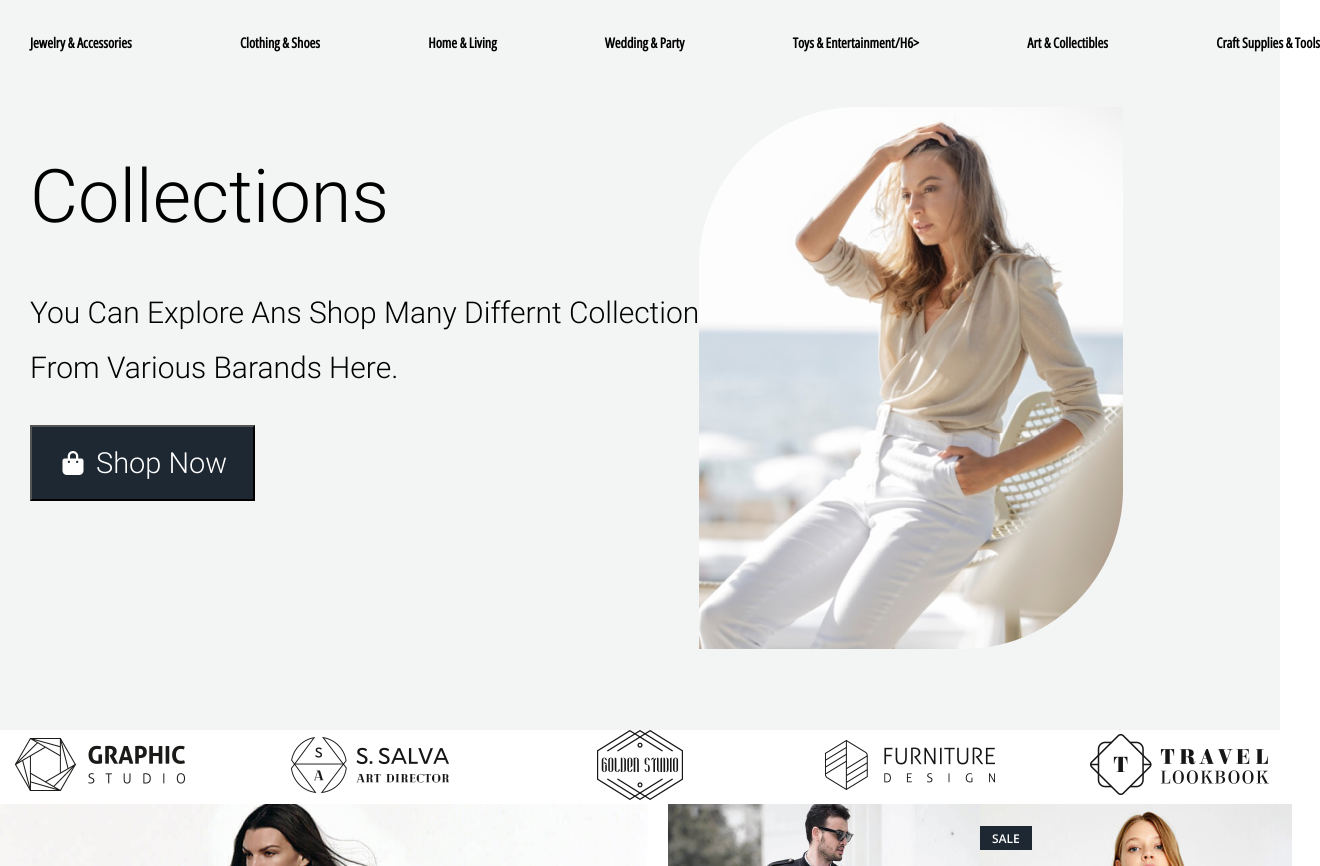
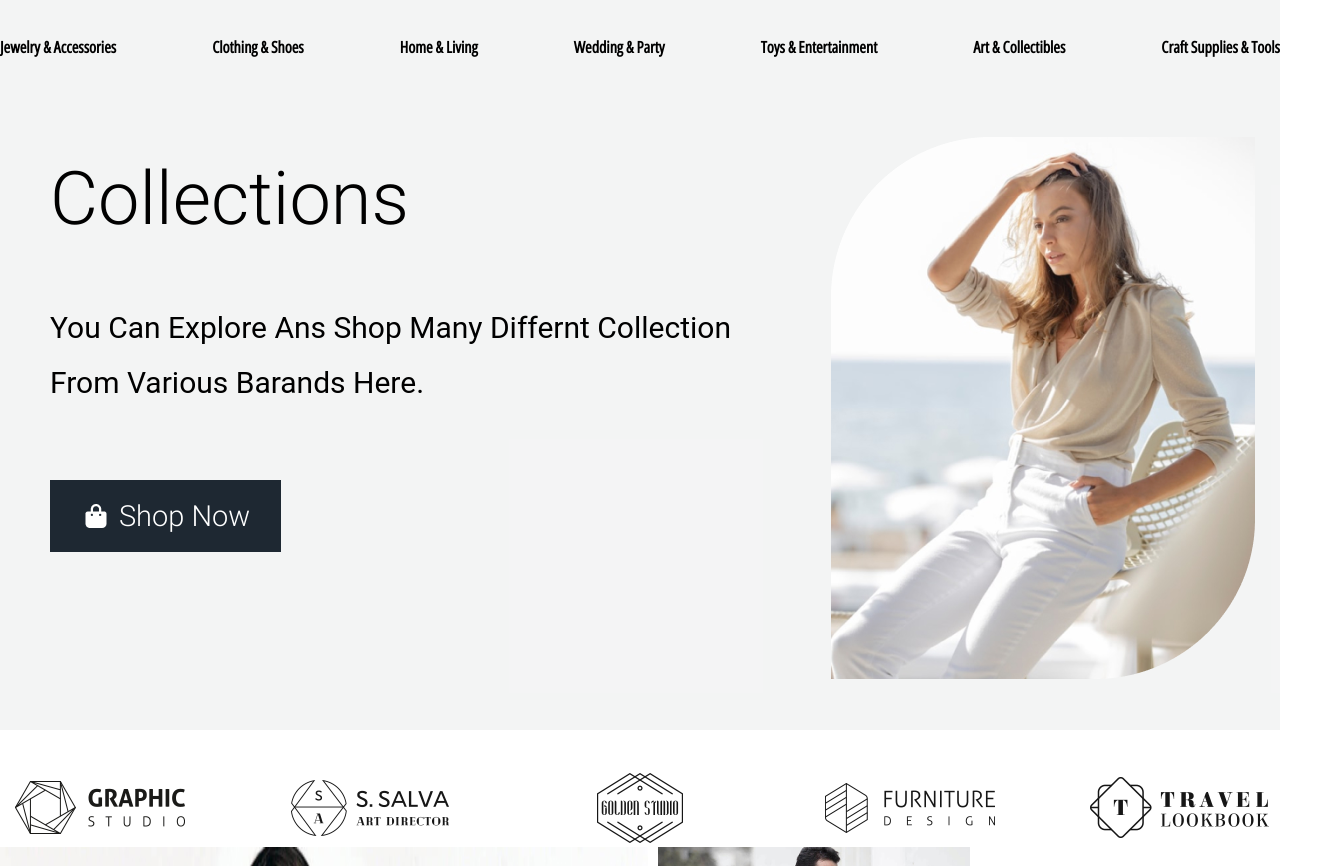
Before and after one commit to giobashvili1/sacavi87, a plain HTML site: page Landing Page/index.html in a window 1280 px wide. Shown: the part 70-936 px from the top of the page, 1320 px wide, since content can reach past the window. Drawn offline with Linux system fonts and the light colour scheme.

Commit message:
Add files via upload

```diff
--- a/Landing Page/index.html
+++ b/Landing Page/index.html
@@ -37,55 +37,60 @@
           <h6>Clothing & Shoes</h6>
           <h6>Home & Living</h6>
           <h6>Wedding & Party</h6>
-            <h6>Toys & Entertainment/h6>
+          <h6>Toys & Entertainment</h6>
           <h6>Art & Collectibles</h6>
           <h6>Craft Supplies & Tools</h6>
       </div>
       <div class="collections">
-            <div>
-                <h2>Collections</h2>
+        <div class="col">
+          <h3>Collections</h3>
           <p>you can explore ans shop many differnt collection <br>
             from various barands here.</p>
-                <button class="btn-shop">
+            <button class="col-btn">
               <img src="./img/white-bag.png" alt="">
               Shop Now
             </button>
           </div>
+            <div class="col-girl">
+              <img class="col-girl" src="./img/19.png" alt="">
+            </div>
+         </div>
+       <div class="menu2">
         <div>
-                <img class="girl" src="./img/19.png" alt="">
+           <img src="./img/05.png" alt="">
+        </div>
+        <div>
+          <img src="./img/01.png" alt="">
+        </div>
+        <div>
+          <img src="./img/03.png" alt="">
+        </div>
+        <div>
+          <img src="./img/02.png" alt="">
+        </div>
+        <div>
+          <img src="./img/04.png" alt="">
+        </div>
+       </div>
+       <div class="row">
+       <div class="cards">
+        <img src="./img/card.png" alt="">
+        <div>
+          <img class="crd" src="./img/card2.png" alt="">
+          <img src="./img/card3.png" alt="">
+          <div>
+            <img src="./img/card4.png" alt="">
+            <img src="./img/card5.png" alt="">
           </div>
         </div>
       </div>
+
+
        </div>
-         <div class="container">
-            <div class="row">
-              <div>
-                <img src="./img/05.png"alt="">
+
         </div>
-              <div>
-                <img src="./img/01.png"alt="">
-              </div>
-              <div>
-                <img src="./img/03.png"alt="">
-              </div>
-              <div>
-                <img src="./img/02.png"alt="">
-              </div>
-              <div>
-                <img src="./img/04.png"alt="">
-              </div>
-            </div>
-            <div class="card-img">
-                <img class="main-img" src="./img/card.png" alt="">
-                <div class="cards">
-                    <img src="./img/card2.png" alt="">
-                    <img class="card-top"src="./img/card4.png" alt="">
-                </div>
-                <div class="cards2">
-                    <img  src="./img/card3.png" alt="">
-                    <img class="card-top" src="./img/card5.png" alt="">
-                </div>
-            </div>
+
+
 
 </body>
 </html>
--- a/Landing Page/style.css
+++ b/Landing Page/style.css
@@ -11,6 +11,7 @@
 }
 body{
     margin: 0;
+    padding: 0;
 }
 .container-liquid{
     background: var(--Black-5, rgba(30, 40, 50, 0.05));
@@ -19,13 +20,15 @@ body{
 .container{
     width: 100%;
 
+
 }
 .row{
+
     display: flex;
     justify-content: space-between;
 }
 .btn-manual{
-    margin-left: 50px;
+
     border: none;
     background: none;
     margin-top: 20px;
@@ -39,7 +42,7 @@ ul{
     list-style: none;
     gap: 15px
     ;
-    margin-right: 50px;
+
     margin-top: 30px;
 
 }
@@ -63,34 +66,28 @@ li{
     width: 20px;
     height: 20px;
 }
-.border{
-    border-top: 1320px;
-    height: 1px;
-    background-color:#E3E3E3;
-}
 .menu{
     display: flex;
-    width: 1320px;
     justify-content: space-between;
-
+    gap: 20px
+    ;
 }
-.collections{
-    margin-left: 30px;
-    margin-top: 20px;
-    display: flex;
+.border{
+   border-top: 1px solid #E3E3E3;;
 }
 h6{
     color: var(--Dark, #000);
     font-feature-settings: 'clig' off, 'liga' off;
     font-family: "opensans";
-    font-size: 14px;
+    font-size: 16px;
     font-style: normal;
     font-weight: 600;
     line-height: 24px;
     text-transform: capitalize;
-    margin-left: 30px;
 }
-h2{
+/*      Collections     */
+
+h3{
     color: var(--Dark, #000);
     font-feature-settings: 'clig' off, 'liga' off;
     font-family: "robotto";
@@ -99,24 +96,28 @@ h2{
     font-weight: 300;
     line-height: 55px;
     text-transform: capitalize;
+    margin-left: 50px;
 }
 p{
     color: var(--Dark, #000);
     font-feature-settings: 'clig' off, 'liga' off;
-    font-family: "robotto";
+    margin-left: 50px;
+    font-family: "roboto";
     font-size: 30px;
     font-style: normal;
     font-weight: 400;
     line-height: 55px;
     text-transform: capitalize;
 }
-.btn-shop{
-    background: var(--Black, #1E2832);
+.col-btn{
+    width: 231px;
     display: inline-flex;
     padding: 19px 26px;
     justify-content: center;
     align-items: center;
+    border: none;
     gap: 8px;
+    background: var(--Black, #1E2832);
     color: var(--White, #FFF);
     font-feature-settings: 'clig' off, 'liga' off;
     font-family: "robotto";
@@ -125,24 +126,26 @@ p{
     font-weight: 400;
     line-height: normal;
     text-transform: capitalize;
+    margin-left: 50px;
+    margin-top: 40px;
 }
-.container{
-    width: 100%;
+.collections{
+    display: flex;
 }
-.row{
+.col-girl{
+    margin-left: 50px;
+    margin-top: 20px;
+}
+/*      MENU2       */
+.menu2{
+    margin-top: 90px;
     display: flex;
     justify-content: space-between;
+    gap: 20px
+    ;
 }
-.card-img{
+/*    Cards      */
+.cards{
     display: flex;
+    gap: 10px;
 }
-.cards{
-    margin-left: 20px;
-}
-.cards2{
-    margin-right: 10px;
-
-}
-.card-top{
-    margin-top: 10px;
-}
```
Lines whose indentation alone changed are shown as unchanged.
